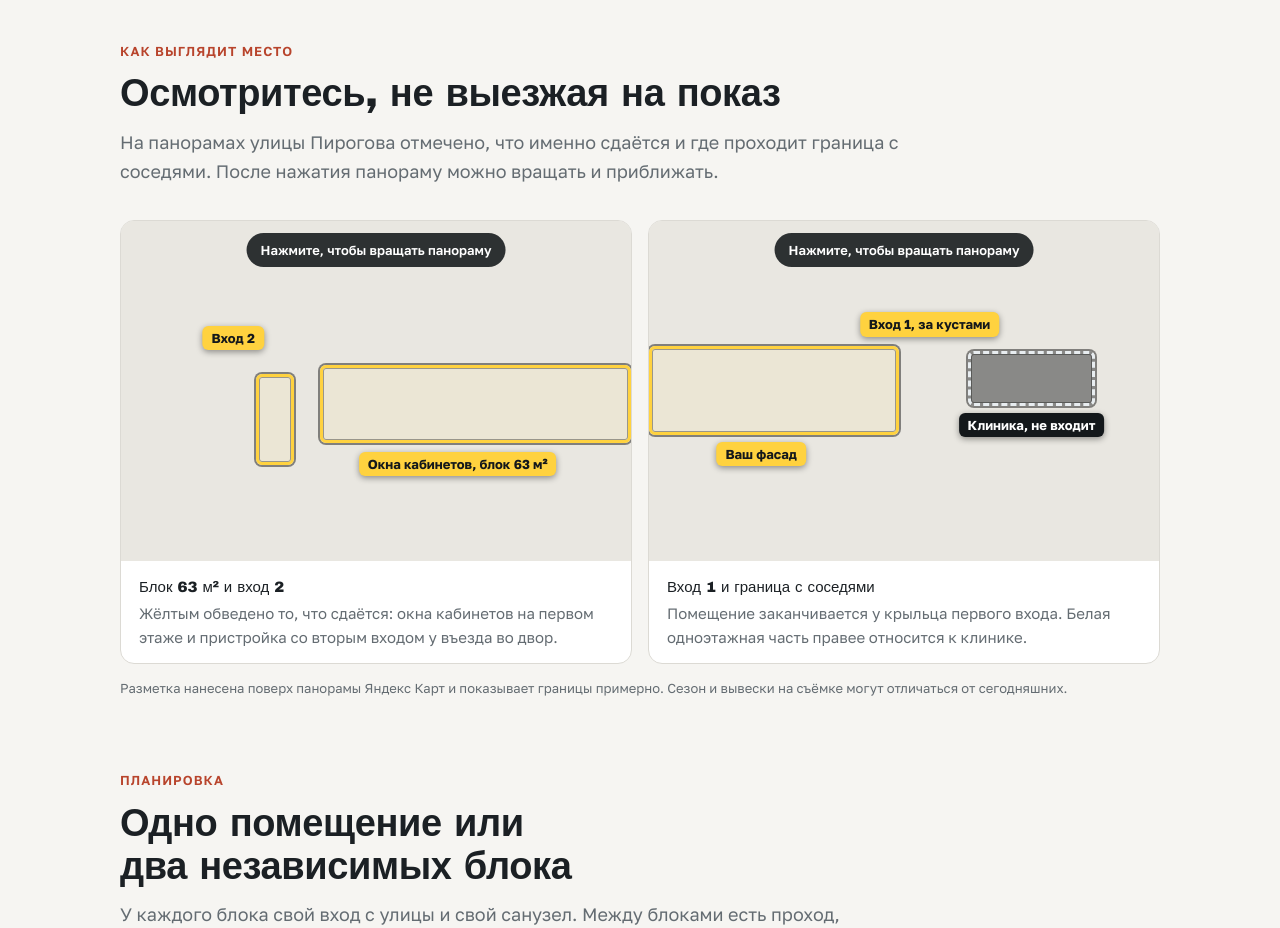
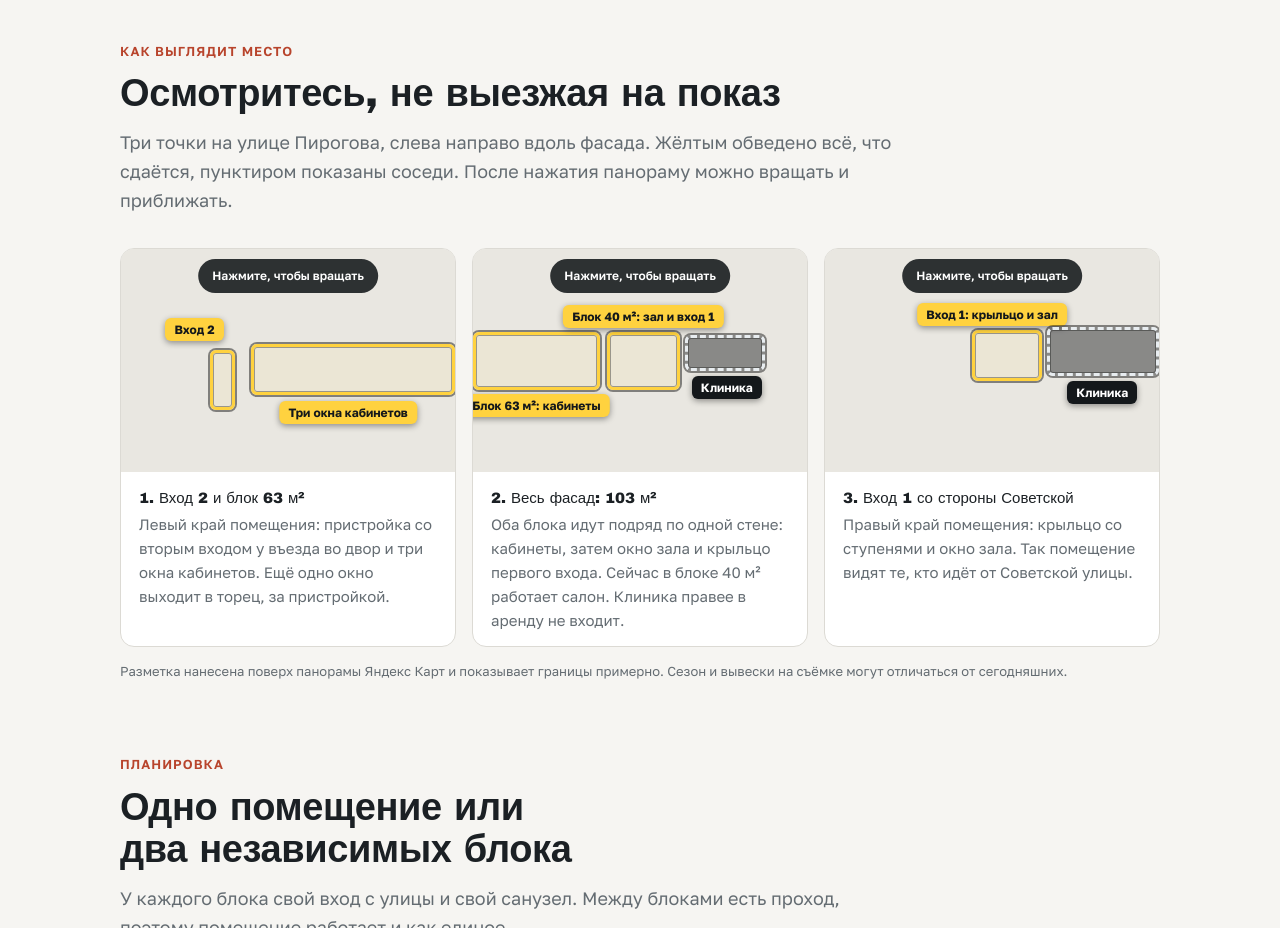
Before and after one commit to romantomsk2/sovetskaya86, a plain HTML site: page index.html in a window 1280 px wide. Shown: the part 1300-2228 px from the top of the page. Drawn offline with Linux system fonts and the light colour scheme; a web font is replaced by a local one.

Commit message:
Три панорамы вдоль фасада, оба блока отмечены как сдаваемые
Co-Authored-By: Claude Fable 5.2 <noreply@anthropic.com>
Claude-Session: https://claude.ai/code/session_01AJ1FEwtu99bHQeP1EZfiUM

```diff
--- a/index.html
+++ b/index.html
@@ -67,7 +67,7 @@ section{padding:72px 0}
 .why p{font-size:15px;color:var(--muted)}
 .src{font-size:13px;color:var(--muted);margin-top:14px}
 
-.pano{display:grid;grid-template-columns:1fr 1fr;gap:16px}
+.pano{display:grid;grid-template-columns:repeat(3,1fr);gap:16px}
 .pano figure{margin:0;background:var(--card);border:1px solid var(--line);border-radius:14px;overflow:hidden}
 .pano iframe{width:100%;height:340px;border:0;display:block;background:#e9e7e1}
 .pano figcaption{padding:14px 18px;font-size:15px}
@@ -79,9 +79,9 @@ section{padding:72px 0}
 .pano .mark{position:absolute;inset:0;border:0;padding:0;margin:0;background:transparent;cursor:pointer;font:inherit;text-align:left}
 .pano .mark i{position:absolute;border:3px solid #ffd23f;border-radius:6px;box-shadow:0 0 0 2px rgba(0,0,0,.45),inset 0 0 0 1px rgba(0,0,0,.35);background:rgba(255,210,63,.07)}
 .pano .mark i.other{border:3px dashed #e8edf0;background:rgba(20,24,27,.45)}
-.pano .mark b{position:absolute;transform:translate(-50%,0);background:#ffd23f;color:#14181b;font-family:var(--body);font-weight:700;font-size:13px;line-height:1.25;padding:4px 9px;border-radius:6px;white-space:nowrap;box-shadow:0 2px 6px rgba(0,0,0,.4)}
+.pano .mark b{position:absolute;transform:translate(-50%,0);background:#ffd23f;color:#14181b;font-family:var(--body);font-weight:700;font-size:12px;line-height:1.25;padding:4px 9px;border-radius:6px;white-space:nowrap;box-shadow:0 2px 6px rgba(0,0,0,.4)}
 .pano .mark b.other{background:#14181b;color:#fff}
-.pano .mark span{position:absolute;left:50%;top:12px;transform:translateX(-50%);background:rgba(20,24,27,.88);color:#fff;font-size:13px;font-weight:600;padding:7px 14px;border-radius:20px;white-space:nowrap}
+.pano .mark span{position:absolute;left:50%;top:10px;font-size:12px !important;transform:translateX(-50%);background:rgba(20,24,27,.88);color:#fff;font-size:13px;font-weight:600;padding:7px 14px;border-radius:20px;white-space:nowrap}
 .pano .view.live .mark{display:none}
 .nums{display:grid;grid-template-columns:repeat(3,1fr);gap:16px;margin-bottom:22px}
 .nums div{background:var(--card);border:1px solid var(--line);border-radius:14px;padding:22px}
@@ -270,31 +270,42 @@ footer{background:var(--ink);color:#7f888e;font-size:13px;padding:0 0 28px}
     <div class="head">
       <div class="eyebrow">Как выглядит место</div>
       <h2>Осмотритесь, не выезжая на показ</h2>
-      <p>На панорамах улицы Пирогова отмечено, что именно сдаётся и где проходит граница с соседями. После нажатия панораму можно вращать и приближать.</p>
+      <p>Три точки на улице Пирогова, слева направо вдоль фасада. Жёлтым обведено всё, что сдаётся, пунктиром показаны соседи. После нажатия панораму можно вращать и приближать.</p>
     </div>
     <div class="pano">
       <figure>
         <div class="view">
-          <iframe title="Панорама: фасад блока 63 м² и второй вход" loading="lazy" allowfullscreen src="https://yandex.ru/map-widget/v1/?ll=84.954436%2C56.461500&z=18&panorama%5Bpoint%5D=84.954436%2C56.461520&panorama%5Bdirection%5D=180%2C5&panorama%5Bspan%5D=110%2C60"></iframe>
+          <iframe title="Панорама: вход 2 и окна кабинетов" loading="lazy" allowfullscreen src="https://yandex.ru/map-widget/v1/?ll=84.954436%2C56.461520&z=18&panorama%5Bpoint%5D=84.954436%2C56.461520&panorama%5Bdirection%5D=180%2C5&panorama%5Bspan%5D=110%2C60"></iframe>
           <button class="mark" type="button" aria-label="Убрать разметку и вращать панораму">
             <i style="left:26.5%;top:45%;width:7.5%;height:27%"></i><b style="left:22%;top:31%">Вход 2</b>
-            <i style="left:39%;top:42.5%;width:61%;height:23%"></i><b style="left:66%;top:68%">Окна кабинетов, блок 63 м²</b>
-            <span>Нажмите, чтобы вращать панораму</span>
+            <i style="left:39%;top:42.5%;width:61%;height:23%"></i><b style="left:68%;top:68%">Три окна кабинетов</b>
+            <span>Нажмите, чтобы вращать</span>
           </button>
         </div>
-        <figcaption><b>Блок 63 м² и вход 2</b><span>Жёлтым обведено то, что сдаётся: окна кабинетов на первом этаже и пристройка со вторым входом у въезда во двор.</span></figcaption>
+        <figcaption><b>1. Вход 2 и блок 63 м²</b><span>Левый край помещения: пристройка со вторым входом у въезда во двор и три окна кабинетов. Ещё одно окно выходит в торец, за пристройкой.</span></figcaption>
       </figure>
       <figure>
         <div class="view">
-          <iframe title="Панорама: фасад в сторону Советской и первый вход" loading="lazy" allowfullscreen src="https://yandex.ru/map-widget/v1/?ll=84.954380%2C56.461500&z=18&panorama%5Bpoint%5D=84.954436%2C56.461520&panorama%5Bdirection%5D=215%2C3&panorama%5Bspan%5D=110%2C60"></iframe>
+          <iframe title="Панорама: весь фасад помещения" loading="lazy" allowfullscreen src="https://yandex.ru/map-widget/v1/?ll=84.954436%2C56.461520&z=18&panorama%5Bpoint%5D=84.954436%2C56.461520&panorama%5Bdirection%5D=215%2C3&panorama%5Bspan%5D=110%2C60"></iframe>
           <button class="mark" type="button" aria-label="Убрать разметку и вращать панораму">
-            <i style="left:0;top:37%;width:49%;height:26%"></i><b style="left:22%;top:65%">Ваш фасад</b>
-            <b style="left:55%;top:27%">Вход 1, за кустами</b>
-            <i class="other" style="left:62.5%;top:38.5%;width:25%;height:16%"></i><b class="other" style="left:75%;top:56.5%">Клиника, не входит</b>
-            <span>Нажмите, чтобы вращать панораму</span>
+            <i style="left:0;top:37%;width:38%;height:26%"></i><b style="left:19%;top:65%">Блок 63 м²: кабинеты</b>
+            <i style="left:40%;top:37%;width:22%;height:26%"></i><b style="left:51%;top:25%">Блок 40 м²: зал и вход 1</b>
+            <i class="other" style="left:63.5%;top:38.5%;width:24%;height:16%"></i><b class="other" style="left:76%;top:57%">Клиника</b>
+            <span>Нажмите, чтобы вращать</span>
           </button>
         </div>
-        <figcaption><b>Вход 1 и граница с соседями</b><span>Помещение заканчивается у крыльца первого входа. Белая одноэтажная часть правее относится к клинике.</span></figcaption>
+        <figcaption><b>2. Весь фасад: 103 м²</b><span>Оба блока идут подряд по одной стене: кабинеты, затем окно зала и крыльцо первого входа. Сейчас в блоке 40 м² работает салон. Клиника правее в аренду не входит.</span></figcaption>
+      </figure>
+      <figure>
+        <div class="view">
+          <iframe title="Панорама: крыльцо первого входа со стороны Советской" loading="lazy" allowfullscreen src="https://yandex.ru/map-widget/v1/?ll=84.954050%2C56.461520&z=18&panorama%5Bpoint%5D=84.954050%2C56.461520&panorama%5Bdirection%5D=125%2C3&panorama%5Bspan%5D=110%2C60"></iframe>
+          <button class="mark" type="button" aria-label="Убрать разметку и вращать панораму">
+            <i style="left:44%;top:36%;width:21%;height:23%"></i><b style="left:50%;top:24%">Вход 1: крыльцо и зал</b>
+            <i class="other" style="left:66.5%;top:35%;width:33.5%;height:22%"></i><b class="other" style="left:83%;top:59%">Клиника</b>
+            <span>Нажмите, чтобы вращать</span>
+          </button>
+        </div>
+        <figcaption><b>3. Вход 1 со стороны Советской</b><span>Правый край помещения: крыльцо со ступенями и окно зала. Так помещение видят те, кто идёт от Советской улицы.</span></figcaption>
       </figure>
     </div>
     <p class="src">Разметка нанесена поверх панорамы Яндекс Карт и показывает границы примерно. Сезон и вывески на съёмке могут отличаться от сегодняшних.</p>
```
